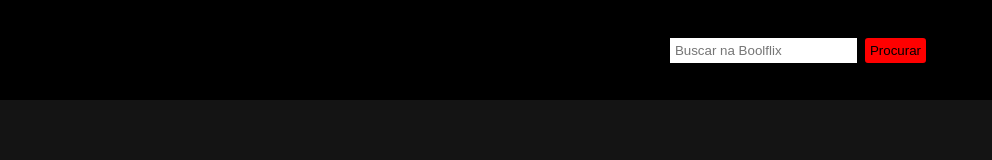
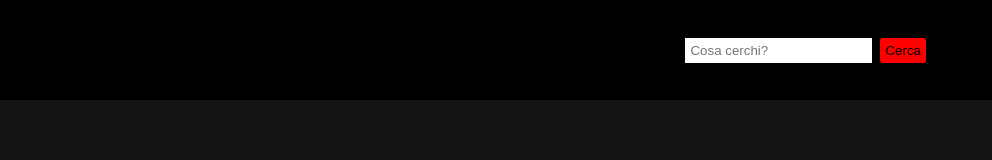
Before and after one commit to lsfukuma/letflix, a plain HTML site: page index.html in a window 1280 px wide. Shown: the full height of the page, 288-1280 px from the left. Drawn offline with nearby package versions, Linux system fonts and the light colour scheme.

Commit message:
italian version

```diff
--- a/index.html
+++ b/index.html
@@ -16,8 +16,8 @@
                 <h1></h1>
             </div>
             <div class="header-right">
-                <input class="input-search"type="text" placeholder="Buscar na Boolflix" >
-                <button class="btn-search"> Procurar </button>
+                <input class="input-search"type="text" placeholder="Cosa cerchi?" >
+                <button class="btn-search"> Cerca </button>
             </div>
         </header>
         <main class="container">
```
